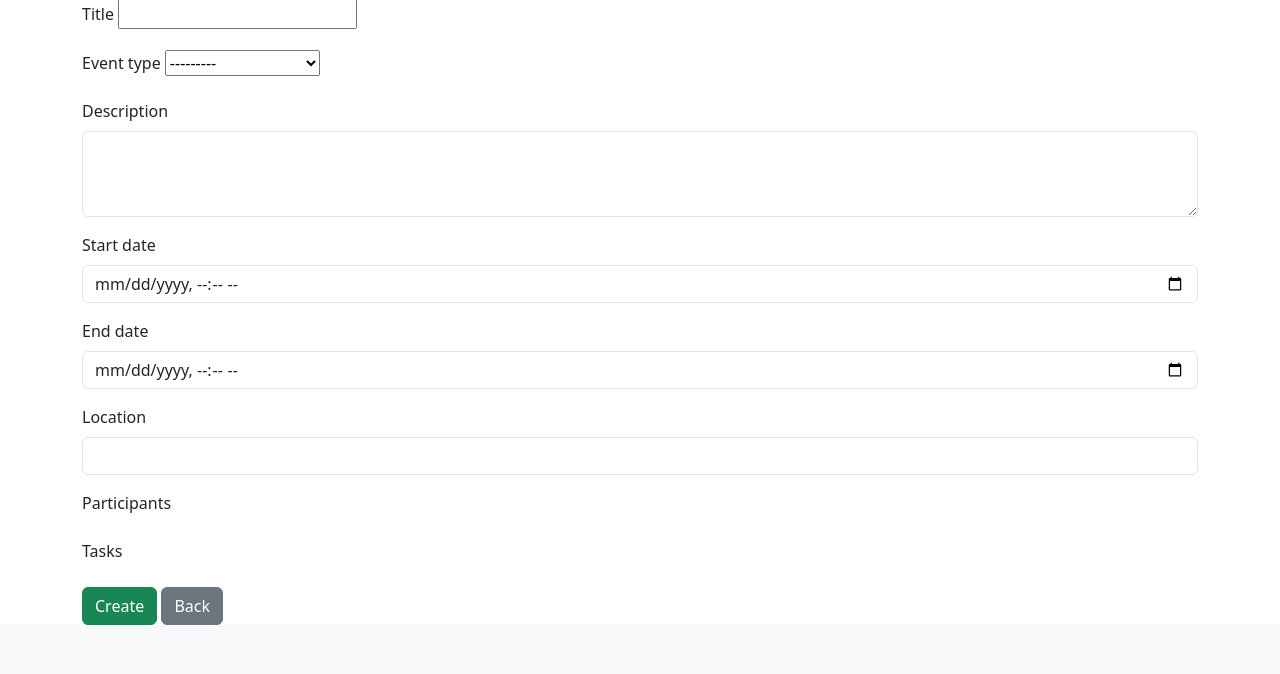
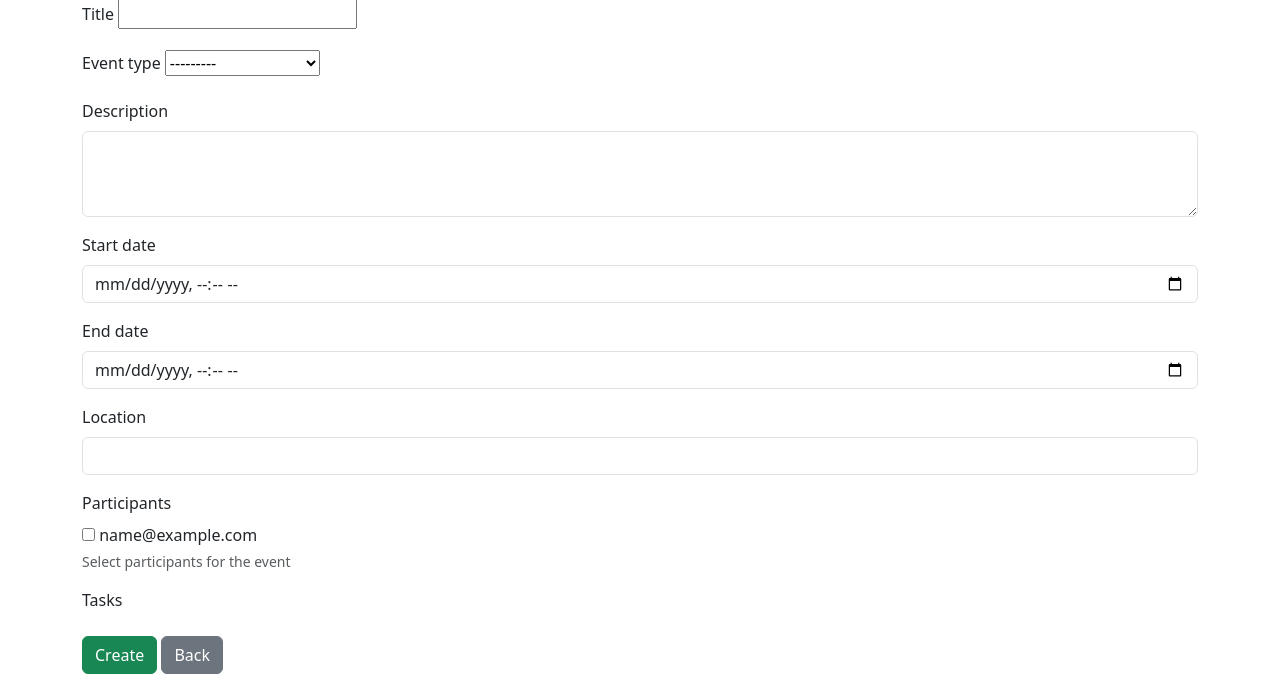
Before and after one commit to Mykhailo-Tr/IT-Turik, a Django app: page /events/create/ in a window 1280 px wide. Shown: the part 209-883 px from the top of the page. Before the commit the page ends 834 px from the top, so only its background shows below. Run offline with Django 5.2, Linux system fonts and the light colour scheme; the visitor is signed in with stand-in values (Sample User, id 1); data comes from the database, SQL or seed files in the repository; data that the repository does not hold is empty.

Commit message:
feat: Enhance event management by adding participant selection, event participation tracking, and improving event detail views

```diff
--- a/school_system/accounts/models.py
+++ b/school_system/accounts/models.py
@@ -29,6 +29,7 @@ class User(AbstractUser):
 
     def __str__(self):
         return self.email
+
 
 
 class Subject(models.Model):
--- a/school_system/events/forms.py
+++ b/school_system/events/forms.py
@@ -6,6 +6,12 @@ from accounts.models import User
 
 
 class CreateEventForm(forms.ModelForm):
+    participants = forms.ModelMultipleChoiceField(
+        queryset=User.objects.all(),
+        widget=forms.CheckboxSelectMultiple,
+        required=False,  # Це поле не є обов'язковим
+        help_text="Select participants for the event"
+    )
     class Meta:
         model = Event
         fields = ['title', 'event_type', 'description', 'start_date', 'end_date', 'location', 'participants', 'tasks']
@@ -14,15 +20,9 @@ class CreateEventForm(forms.ModelForm):
             'end_date': forms.DateTimeInput(attrs={'type': 'datetime-local', 'class': 'form-control'}),
             'description': forms.Textarea(attrs={'class': 'form-control', 'rows': 3}),
             'location': forms.TextInput(attrs={'class': 'form-control'}),
-            'participants': forms.CheckboxSelectMultiple(),
             'tasks': forms.CheckboxSelectMultiple(),
         }
 
-    def __init__(self, *args, **kwargs):
-        user = kwargs.pop('user', None)
-        super().__init__(*args, **kwargs)
-        if user:
-            self.fields['participants'].queryset = User.objects.exclude(id=user.id)
 
     def clean_title(self):
         title = self.cleaned_data['title']
--- a/school_system/events/models.py
+++ b/school_system/events/models.py
@@ -1,7 +1,5 @@
 from django.db import models
-from tasks.models import Task
 from accounts.models import User
-
 
 class Event(models.Model):
     class EventType(models.TextChoices):
@@ -17,12 +15,40 @@ class Event(models.Model):
     start_date = models.DateTimeField()
     end_date = models.DateTimeField()
     location = models.CharField(max_length=255)
-    participants = models.ManyToManyField(User, related_name='events_joined', blank=True)
-    tasks = models.ManyToManyField(Task, related_name='events', blank=True)
     author = models.ForeignKey(User, on_delete=models.CASCADE, related_name='events_created')
+    tasks = models.ManyToManyField('tasks.Task', related_name='events', blank=True)
 
     def __str__(self):
         return f"{self.title} ({self.get_event_type_display()})"
 
     class Meta:
         ordering = ['start_date']
+
+
+class EventParticipation(models.Model):
+    class ResponseChoices(models.TextChoices):
+        UNANSWERED = 'unanswered', 'Unanswered'
+        ACCEPTED = 'accepted', 'Accepted'
+        DECLINED = 'declined', 'Declined'
+
+    user = models.ForeignKey(User, on_delete=models.CASCADE)
+    event = models.ForeignKey(Event, on_delete=models.CASCADE)
+    response = models.CharField(max_length=10, choices=ResponseChoices.choices, default=ResponseChoices.UNANSWERED)
+    created_at = models.DateTimeField(auto_now_add=True)
+
+    class Meta:
+        unique_together = ('user', 'event')
+
+    def __str__(self):
+        return f"{self.user.username} - {self.event.title} - {self.response}"
+
+
+
+class EventComment(models.Model):
+    user = models.ForeignKey(User, on_delete=models.CASCADE)
+    event = models.ForeignKey(Event, on_delete=models.CASCADE)
+    comment = models.TextField()
+    created_at = models.DateTimeField(auto_now_add=True)
+
+    def __str__(self):
+        return f"{self.user.username} on {self.event.title}"
--- a/school_system/events/views.py
+++ b/school_system/events/views.py
@@ -4,7 +4,7 @@ from django.contrib.auth.decorators import login_required
 from django.db.models import Q
 from django.views.decorators.http import require_http_methods, require_GET, require_POST
 from django.shortcuts import get_object_or_404
-from .models import Event
+from .models import Event, EventParticipation, EventComment
 from .forms import CreateEventForm
 from accounts.models import User
 
@@ -24,18 +24,27 @@ def events_view(request, event_id=None):
 @require_http_methods(["GET", "POST"])
 def create_event_view(request):
     if request.method == 'POST':
-        form = CreateEventForm(request.POST, user=request.user)
+        form = CreateEventForm(request.POST)
         if form.is_valid():
+            # Зберігаємо подію без багатьох до багатьох полів
             event = form.save(commit=False)
             event.author = request.user
-            event.save()
+            event.save()  # Збереження події без учасників
+
+            # Зберігаємо Many-to-Many (tasks) після збереження події
             form.save_m2m()
-            messages.success(request, 'Event created successfully.')
+
+            # Додаємо учасників через модель EventParticipation
+            participants = form.cleaned_data['participants']
+            for user in participants:
+                EventParticipation.objects.create(event=event, user=user)
+
             return redirect('events')
     else:
-        form = CreateEventForm(user=request.user)
+        form = CreateEventForm()
 
-    return render(request, 'events/forms/create.html', {'form': form, 'page': 'create_event'})
+    return render(request, 'events/forms/create.html', {'form': form})
+
 
 
 
--- a/school_system/templates/events/event_details.html
+++ b/school_system/templates/events/event_details.html
@@ -46,11 +46,11 @@
 
         <div class="col-md-6">
             <h4>👥 Participants</h4>
-            {% if event.participants.all %}
+            {% if event.eventparticipation_set.all %}
                 <ul class="list-group">
-                    {% for participant in event.participants.all %}
+                    {% for participation in event.eventparticipation_set.all %}
                         <li class="list-group-item">
-                            {{ participant.get_full_name }} ({{ participant.email }})
+                            {{ participation.user.get_full_name }} ({{ participation.user.email }})
                         </li>
                     {% endfor %}
                 </ul>
--- a/school_system/templates/events/forms/create.html
+++ b/school_system/templates/events/forms/create.html
@@ -10,20 +10,25 @@
 
     <form method="post" novalidate>
         {% csrf_token %}
+
         {% for field in form %}
             <div class="mb-3">
-                <label class="form-label">{{ field.label }}</label>
+                <label class="form-label" for="{{ field.id_for_label }}">{{ field.label }}</label>
                 {{ field }}
+
                 {% if field.help_text %}
                     <div class="form-text">{{ field.help_text }}</div>
                 {% endif %}
+
                 {% for error in field.errors %}
                     <div class="text-danger">{{ error }}</div>
                 {% endfor %}
             </div>
         {% endfor %}
+
         <button type="submit" class="btn btn-success">Create</button>
         <a href="{% url 'events' %}" class="btn btn-secondary">Back</a>
     </form>
 </div>
+
 {% endblock %}
```
Also changed, not shown: school_system/events/migrations/0001_initial.py, school_system/events/migrations/0002_alter_event_participants.py (deleted), school_system/events/migrations/0003_alter_event_options_alter_event_event_type.py (deleted).
